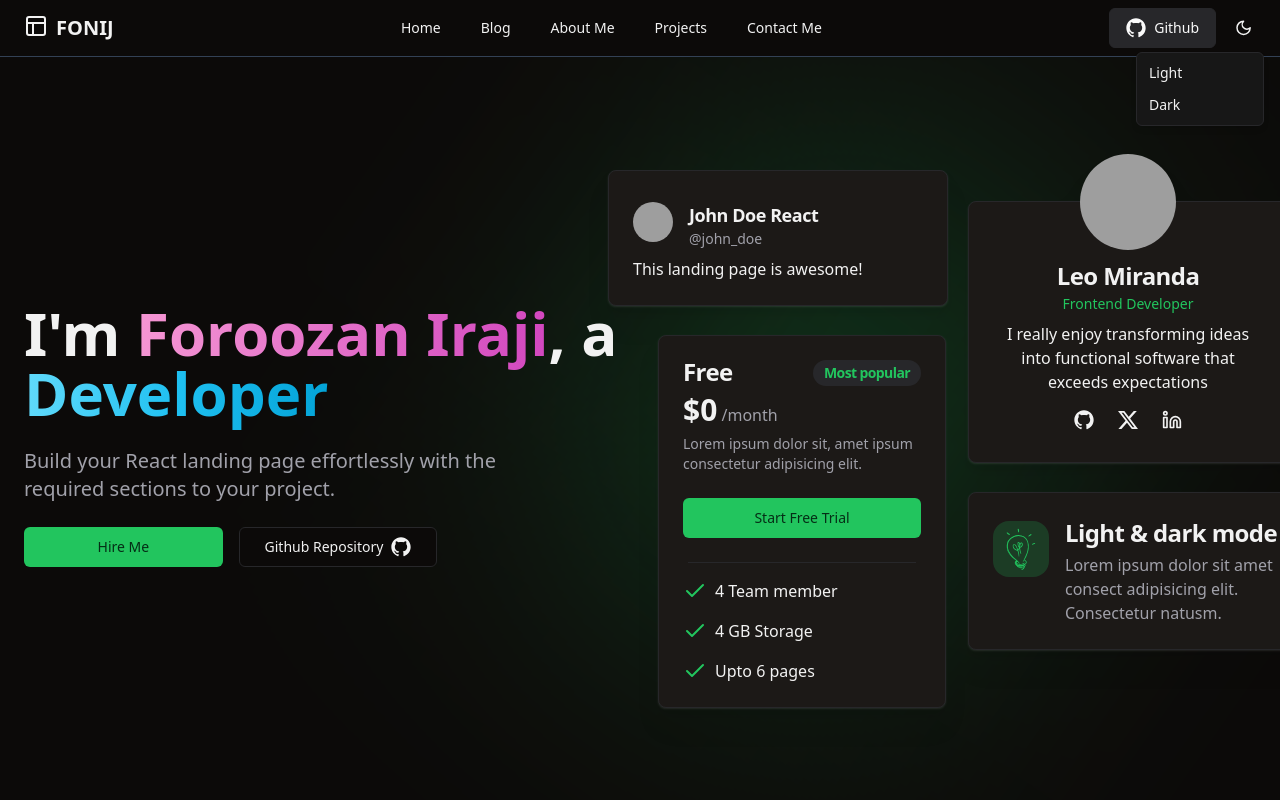
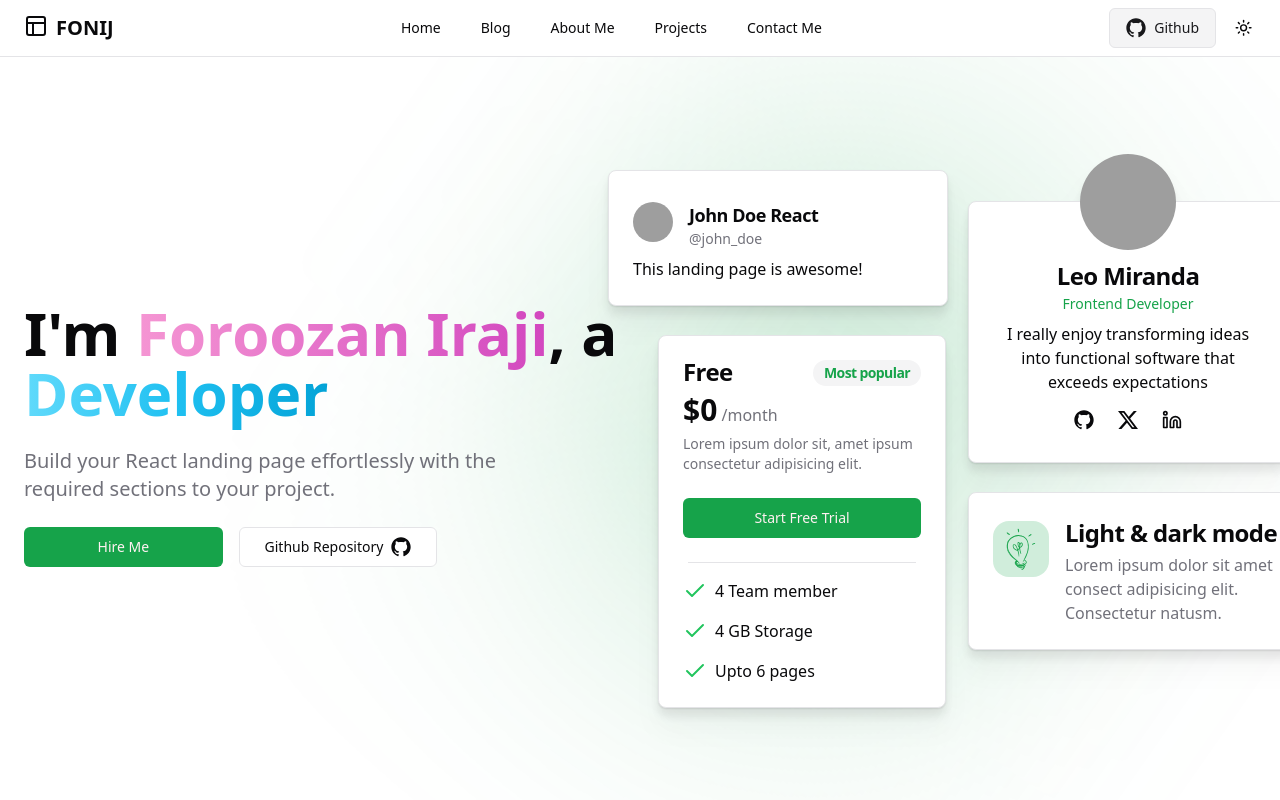
Before and after one commit to Fonij80/fonij-portfolio-client, a React (Vite) app: page / in a window 1280 px wide. Both pictures are taken after a click on the button "Toggle theme". Shown: the top 800 px of the page. Built offline with nearby package versions, Linux system fonts and the light colour scheme; grey boxes are pictures that could not be loaded.

Commit message:
fix: change the toggle mode button

```diff
--- a/src/components/mode-toggle.tsx
+++ b/src/components/mode-toggle.tsx
@@ -1,37 +1,23 @@
 import { Button } from "@/components/ui/button";
-import {
-  DropdownMenu,
-  DropdownMenuContent,
-  DropdownMenuItem,
-  DropdownMenuTrigger,
-} from "@/components/ui/dropdown-menu";
 import { useTheme } from "@/components/theme-provider";
 import { Moon, Sun } from "lucide-react";
 
 export function ModeToggle() {
-  const { setTheme } = useTheme();
+  const { theme, setTheme } = useTheme();
 
   return (
-    <DropdownMenu>
-      <DropdownMenuTrigger asChild>
     <Button
       variant="ghost"
       size="icon"
       className="ghost"
+      onClick={() => setTheme(theme === "light" ? "dark" : "light")}
     >
-          <Sun className="h-[1.1rem] w-[1.2rem] rotate-0 scale-100 transition-all dark:-rotate-90 dark:scale-0" />
-          <Moon className="absolute h-[1.1rem] w-[1.2rem] rotate-90 scale-0 transition-all dark:rotate-0 dark:scale-100" />
+      {theme === "light" ? (
+        <Sun className="h-[1.1rem] w-[1.2rem]" />
+      ) : (
+        <Moon className="h-[1.1rem] w-[1.2rem]" />
+      )}
       <span className="sr-only">Toggle theme</span>
     </Button>
-      </DropdownMenuTrigger>
-      <DropdownMenuContent align="end">
-        <DropdownMenuItem onClick={() => setTheme("light")}>
-          Light
-        </DropdownMenuItem>
-        <DropdownMenuItem onClick={() => setTheme("dark")}>
-          Dark
-        </DropdownMenuItem>
-      </DropdownMenuContent>
-    </DropdownMenu>
   );
 }
```
Lines whose indentation alone changed are shown as unchanged.
